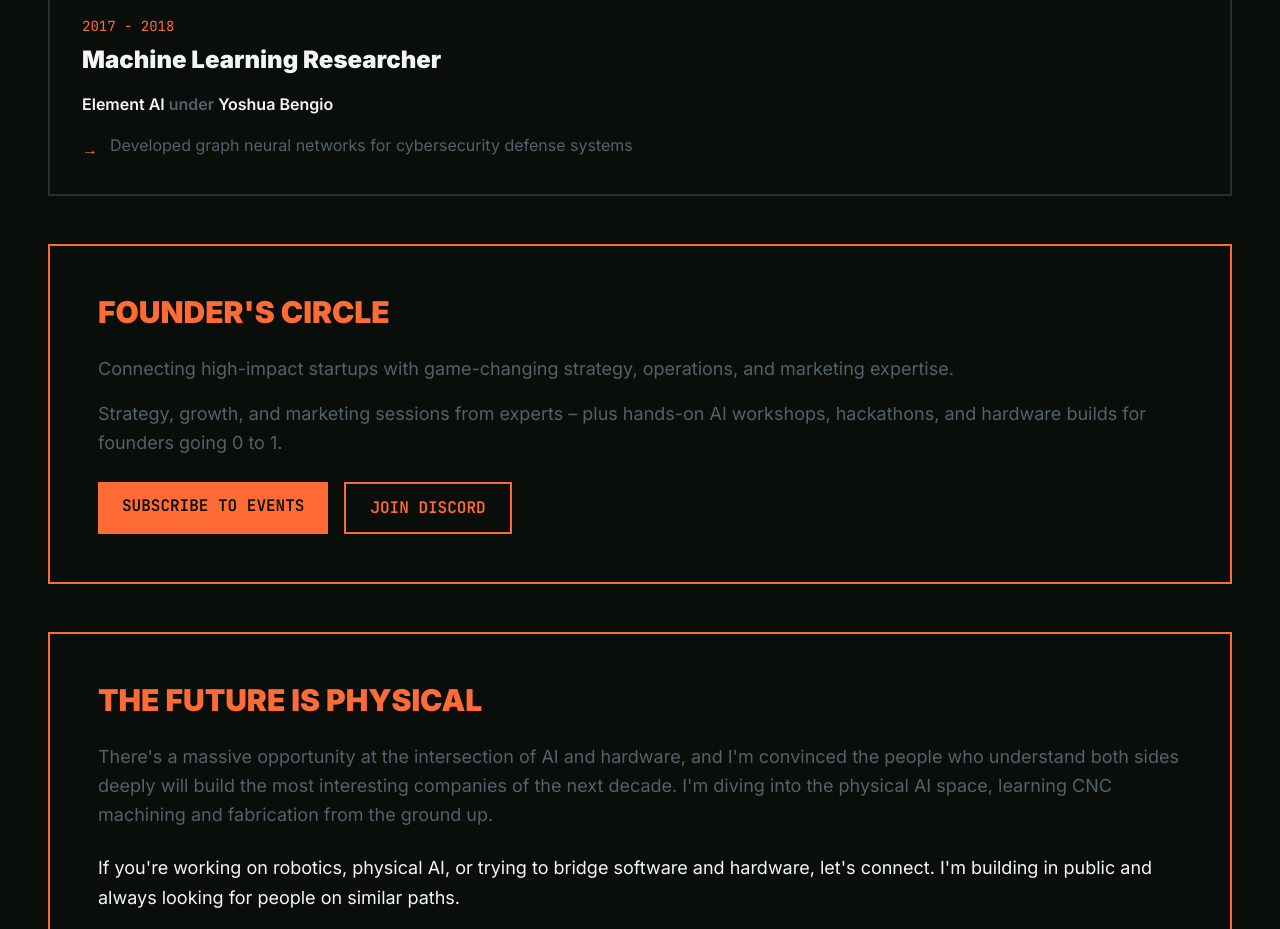
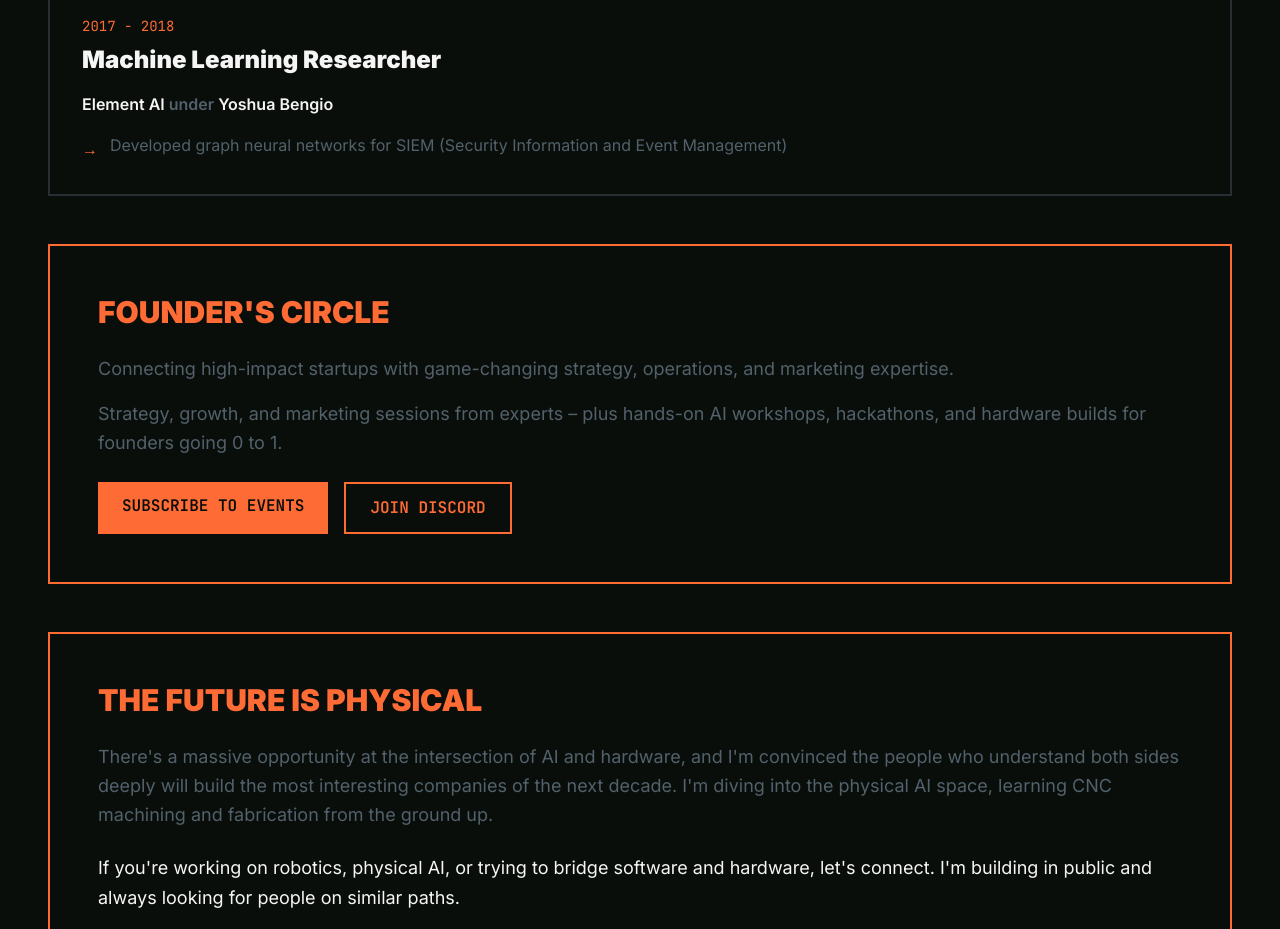
Before and after one commit to sharonxu/breaking-cad, a React (Vite) app: page / in a window 1280 px wide. Shown: the part 4360-5289 px from the top of the page. Built offline with nearby package versions, Linux system fonts and the light colour scheme.

Commit message:
Update Element AI description to specify SIEM
- Change 'cybersecurity defense systems' to 'SIEM'
- Add full acronym definition for clarity

```diff
--- a/src/components/PastProjects.jsx
+++ b/src/components/PastProjects.jsx
@@ -87,7 +87,7 @@ function PastProjects({ scrollY }) {
               <ul className="space-y-3 text-steel leading-relaxed">
                 <li className="flex gap-3">
                   <span className="text-machine-orange mt-1">→</span>
-                  <span>Developed graph neural networks for cybersecurity defense systems</span>
+                  <span>Developed graph neural networks for SIEM (Security Information and Event Management)</span>
                 </li>
               </ul>
             </div>
```
